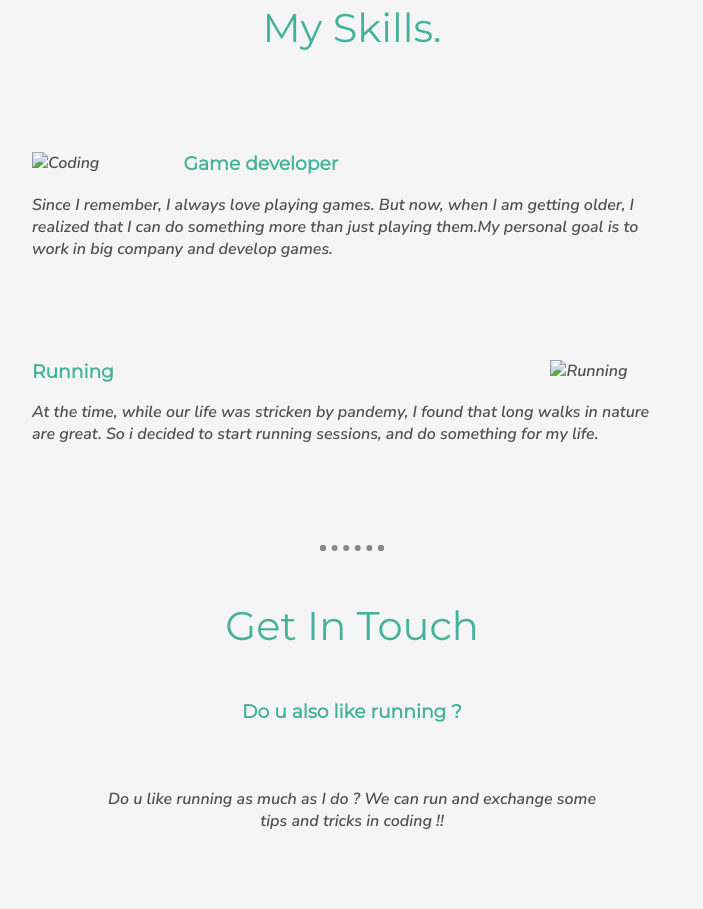
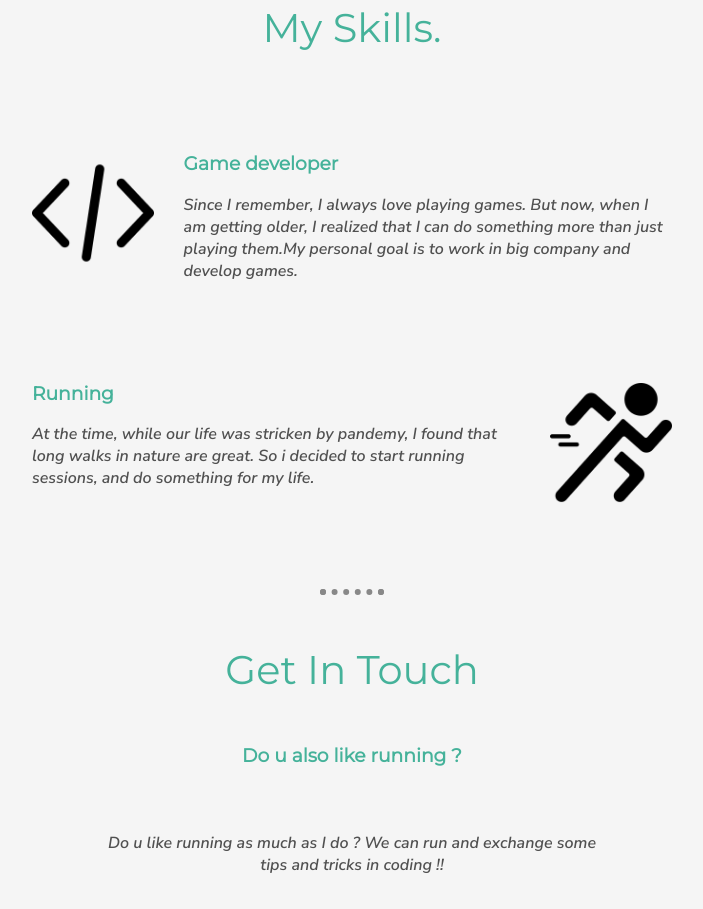
Before and after one commit to matuskocian/CV, a plain HTML site: page index.html in a window 1280 px wide. Shown: the part 1294-2203 px from the top of the page, without its empty margins (288-991 px from the left). Drawn offline with Linux system fonts and the light colour scheme; the site is published under a folder, as on GitHub Pages, so addresses that start at the root find nothing.

Commit message:
FIxing some stuff

```diff
--- a/index.html
+++ b/index.html
@@ -34,13 +34,13 @@
     <div class="skills">
       <h2>My Skills.</h2>
       <div class="skill-row">
-        <img class="skill1" src="/images/coding.png" alt="Coding">
+        <img class="skill1" src="images/coding.png" alt="Coding">
         <h3>Game developer</h3>
         <p>Since I remember, I always love playing games. But now, when I am getting older, I realized that I can do
           something more than just playing them.My personal goal is to work in big company and develop games.</p>
       </div>
       <div class="skill-row">
-        <img class="skill2" src="/images/speed.png" alt="Running">
+        <img class="skill2" src="images/speed.png" alt="Running">
         <h3>Running</h3>
         <p>At the time, while our life was stricken by pandemy, I found that long walks in nature are great.
           So i decided to start running sessions, and do something for my life.</p>
```
